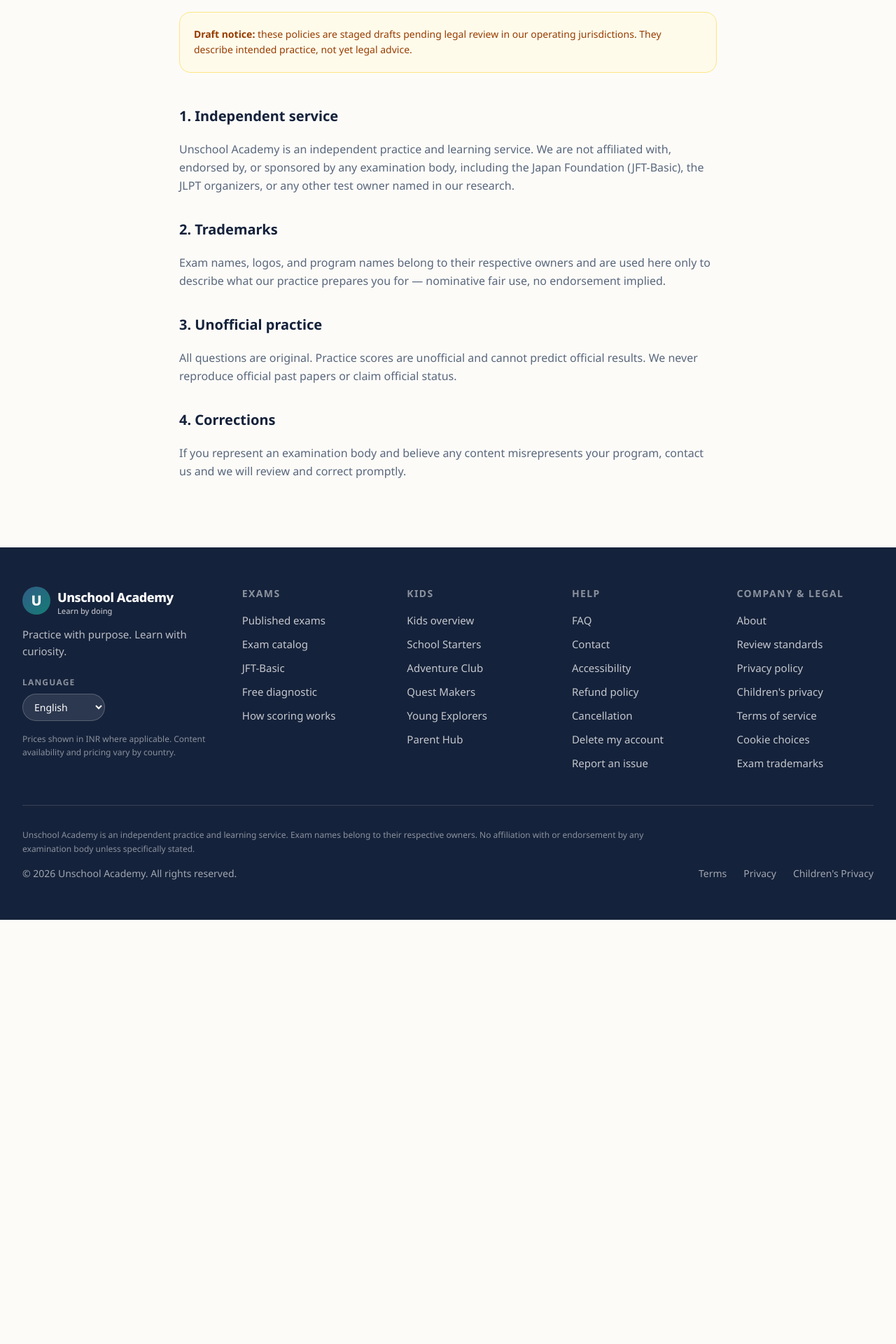
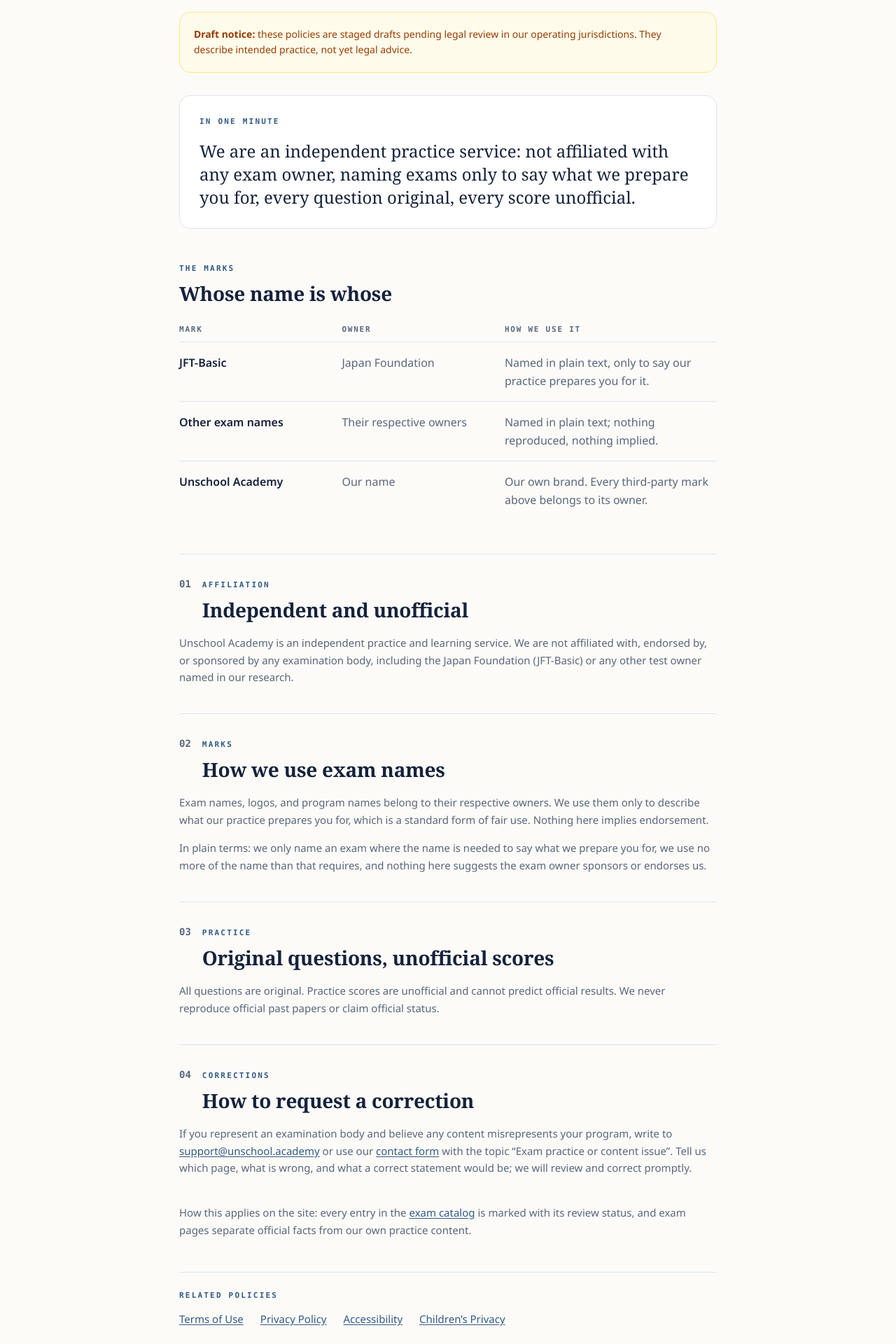
Before and after one commit to heidiwilson1233-Learning/unschool-academy, a Next.js app: page /legal/exam-trademarks in a window 1280 px wide. Shown: the part 600-2520 px from the top of the page at 70% size. Before the commit the page ends 1914 px from the top, so only its background shows below. Built offline with nearby package versions, Linux system fonts and the light colour scheme.

Commit message:
Drive run 52: /legal/exam-trademarks — marks ledger, plain-language summary strip, metadata parity (desc/canonical/OG override/BreadcrumbList), real <ol> numerals, sitemap legal routes yearly/0.4

```diff
--- a/app/legal/exam-trademarks/page.tsx
+++ b/app/legal/exam-trademarks/page.tsx
@@ -1,19 +1,228 @@
 import type { Metadata } from "next";
-import { LegalPage, H2, P } from "@/components/legal";
+import Link from "next/link";
+import type { ReactNode } from "react";
+import { LegalPage } from "@/components/legal";
 
-export const metadata: Metadata = { title: "Exam Trademarks & Unofficial Status" };
+export const metadata: Metadata = {
+  title: "Exam Trademarks & Unofficial Status",
+  description:
+    "Unschool Academy is independent: exam trademarks belong to their owners, our practice is unofficial, and every question is original.",
+  alternates: { canonical: "/legal/exam-trademarks" },
+  openGraph: {
+    title: "Exam Trademarks & Unofficial Status | Unschool Academy",
+    description:
+      "Independent practice service. Exam names and marks belong to their owners; our questions are original and unofficial.",
+  },
+};
+
+const breadcrumbJsonLd = {
+  "@context": "https://schema.org",
+  "@type": "BreadcrumbList",
+  itemListElement: [
+    { "@type": "ListItem", position: 1, name: "Home", item: "https://unschool.academy/" },
+    {
+      "@type": "ListItem",
+      position: 2,
+      name: "Exam Trademarks & Unofficial Status",
+      item: "https://unschool.academy/legal/exam-trademarks",
+    },
+  ],
+};
+
+function MicroLabel({ children }: { children: ReactNode }) {
+  return (
+    <p className="font-mono text-[11px] font-semibold uppercase tracking-[0.2em] text-academy-blue">
+      {children}
+    </p>
+  );
+}
+
+function Summary() {
+  return (
+    <div className="rounded-2xl border border-border bg-paper p-6 sm:p-7 mb-12">
+      <MicroLabel>In one minute</MicroLabel>
+      <p className="mt-4 font-display text-xl sm:text-2xl leading-snug text-ink">
+        We are an independent practice service: not affiliated with any exam owner, naming exams
+        only to say what we prepare you for, every question original, every score unofficial.
+      </p>
+    </div>
+  );
+}
+
+const MARKS: { mark: string; owner: string; use: string }[] = [
+  {
+    mark: "JFT-Basic",
+    owner: "Japan Foundation",
+    use: "Named in plain text, only to say our practice prepares you for it.",
+  },
+  {
+    mark: "Other exam names",
+    owner: "Their respective owners",
+    use: "Named in plain text; nothing reproduced, nothing implied.",
+  },
+  {
+    mark: "Unschool Academy",
+    owner: "Our name",
+    use: "Our own brand. Every third-party mark above belongs to its owner.",
+  },
+];
+
+function MarksLedger() {
+  return (
+    <section aria-labelledby="marks-heading" className="mb-12">
+      <MicroLabel>The marks</MicroLabel>
+      <h2
+        id="marks-heading"
+        className="font-display text-2xl sm:text-[28px] font-bold tracking-[-0.01em] text-ink mt-2"
+      >
+        Whose name is whose
+      </h2>
+      <ul className="mt-6">
+        <li
+          aria-hidden="true"
+          className="hidden sm:grid sm:grid-cols-[1fr_1fr_1.4fr] gap-4 pb-2 font-mono text-[11px] font-semibold uppercase tracking-[0.16em] text-slate"
+        >
+          <span>Mark</span>
+          <span>Owner</span>
+          <span>How we use it</span>
+        </li>
+        {MARKS.map((row) => (
+          <li
+            key={row.mark}
+            className="grid gap-1 sm:grid-cols-[1fr_1fr_1.4fr] sm:gap-4 border-t border-border py-4"
+          >
+            <span className="font-semibold text-ink">{row.mark}</span>
+            <span className="text-slate">{row.owner}</span>
+            <span className="text-slate">{row.use}</span>
+          </li>
+        ))}
+      </ul>
+    </section>
+  );
+}
+
+function Sec({
+  n,
+  label,
+  title,
+  children,
+}: {
+  n: string;
+  label: string;
+  title: string;
+  children: ReactNode;
+}) {
+  return (
+    <li className="border-t border-border pt-8">
+      <div className="flex items-baseline gap-4">
+        <span aria-hidden="true" className="font-mono text-sm font-semibold text-slate">
+          {n}
+        </span>
+        <div>
+          <MicroLabel>{label}</MicroLabel>
+          <h2 className="font-display text-2xl sm:text-[28px] font-bold tracking-[-0.01em] text-ink mt-2">
+            {title}
+          </h2>
+        </div>
+      </div>
+      <div className="mt-4 space-y-4 text-[15px] leading-relaxed text-slate">{children}</div>
+    </li>
+  );
+}
 
 export default function ExamTrademarksPage() {
   return (
     <LegalPage title="Exam Trademarks & Unofficial Status" updated="October 2026 (draft)">
-      <H2>1. Independent service</H2>
-      <P>Unschool Academy is an independent practice and learning service. We are not affiliated with, endorsed by, or sponsored by any examination body, including the Japan Foundation (JFT-Basic), the JLPT organizers, or any other test owner named in our research.</P>
-      <H2>2. Trademarks</H2>
-      <P>Exam names, logos, and program names belong to their respective owners and are used here only to describe what our practice prepares you for — nominative fair use, no endorsement implied.</P>
-      <H2>3. Unofficial practice</H2>
-      <P>All questions are original. Practice scores are unofficial and cannot predict official results. We never reproduce official past papers or claim official status.</P>
-      <H2>4. Corrections</H2>
-      <P>If you represent an examination body and believe any content misrepresents your program, contact us and we will review and correct promptly.</P>
+      <script
+        type="application/ld+json"
+        dangerouslySetInnerHTML={{ __html: JSON.stringify(breadcrumbJsonLd) }}
+      />
+      <Summary />
+      <MarksLedger />
+      <ol role="list" className="list-none space-y-10">
+        <Sec n="01" label="Affiliation" title="Independent and unofficial">
+          <p>
+            Unschool Academy is an independent practice and learning service. We are not affiliated
+            with, endorsed by, or sponsored by any examination body, including the Japan
+            Foundation (JFT-Basic) or any other test owner named in our research.
+          </p>
+        </Sec>
+        <Sec n="02" label="Marks" title="How we use exam names">
+          <p>
+            Exam names, logos, and program names belong to their respective owners. We use them
+            only to describe what our practice prepares you for, which is a standard form of fair
+            use. Nothing here implies endorsement.
+          </p>
+          <p>
+            In plain terms: we only name an exam where the name is needed to say what we prepare
+            you for, we use no more of the name than that requires, and nothing here suggests the
+            exam owner sponsors or endorses us.
+          </p>
+        </Sec>
+        <Sec n="03" label="Practice" title="Original questions, unofficial scores">
+          <p>
+            All questions are original. Practice scores are unofficial and cannot predict official
+            results. We never reproduce official past papers or claim official status.
+          </p>
+        </Sec>
+        <Sec n="04" label="Corrections" title="How to request a correction">
+          <p>
+            If you represent an examination body and believe any content misrepresents your
+            program, write to{" "}
+            <a
+              href="mailto:support@unschool.academy"
+              className="underline underline-offset-2 text-academy-blue"
+            >
+              support@unschool.academy
+            </a>{" "}
+            or use our{" "}
+            <Link href="/contact" className="underline underline-offset-2 text-academy-blue">
+              contact form
+            </Link>{" "}
+            with the topic &ldquo;Exam practice or content issue&rdquo;. Tell us which page, what
+            is wrong, and what a correct statement would be; we will review and correct promptly.
+          </p>
+        </Sec>
+      </ol>
+      <p className="mt-10 text-[15px] leading-relaxed text-slate">
+        How this applies on the site: every entry in the{" "}
+        <Link href="/exams/catalog" className="underline underline-offset-2 text-academy-blue">
+          exam catalog
+        </Link>{" "}
+        is marked with its review status, and exam pages separate official facts from our own
+        practice content.
+      </p>
+      <nav aria-label="Related policies" className="mt-12 border-t border-border pt-6">
+        <MicroLabel>Related policies</MicroLabel>
+        <ul className="mt-3 flex flex-wrap gap-x-6 gap-y-2 text-[15px]">
+          <li>
+            <Link href="/legal/terms" className="underline underline-offset-2 text-academy-blue">
+              Terms of Use
+            </Link>
+          </li>
+          <li>
+            <Link href="/legal/privacy" className="underline underline-offset-2 text-academy-blue">
+              Privacy Policy
+            </Link>
+          </li>
+          <li>
+            <Link
+              href="/legal/accessibility"
+              className="underline underline-offset-2 text-academy-blue"
+            >
+              Accessibility
+            </Link>
+          </li>
+          <li>
+            <Link
+              href="/legal/child-privacy"
+              className="underline underline-offset-2 text-academy-blue"
+            >
+              Children&rsquo;s Privacy
+            </Link>
+          </li>
+        </ul>
+      </nav>
     </LegalPage>
   );
 }
--- a/app/sitemap.ts
+++ b/app/sitemap.ts
@@ -30,14 +30,30 @@
   "/legal/terms",
 ];
 
+/**
+ * Legal pages are staged drafts pending legal review — they change on
+ * legal-review cycles, not weekly. Marking them yearly/0.4 keeps the sitemap
+ * honest about cadence instead of implying they update like product pages.
+ */
+const LEGAL_ROUTES = new Set([
+  "/legal/accessibility",
+  "/legal/child-privacy",
+  "/legal/exam-trademarks",
+  "/legal/privacy",
+  "/legal/refunds",
+  "/legal/terms",
+]);
+
 export default function sitemap(): MetadataRoute.Sitemap {
   const base = "https://unschool.academy";
   const now = new Date();
   const entries: MetadataRoute.Sitemap = STATIC_ROUTES.map((route) => ({
     url: `${base}${route}`,
     lastModified: now,
-    changeFrequency: "weekly" as const,
-    priority: route === "" ? 1 : 0.7,
+    changeFrequency: (LEGAL_ROUTES.has(route) ? "yearly" : "weekly") as
+      | "yearly"
+      | "weekly",
+    priority: route === "" ? 1 : LEGAL_ROUTES.has(route) ? 0.4 : 0.7,
   }));
   for (const slug of listExamSlugs()) {
     const data = getExamPageData(slug);
```
